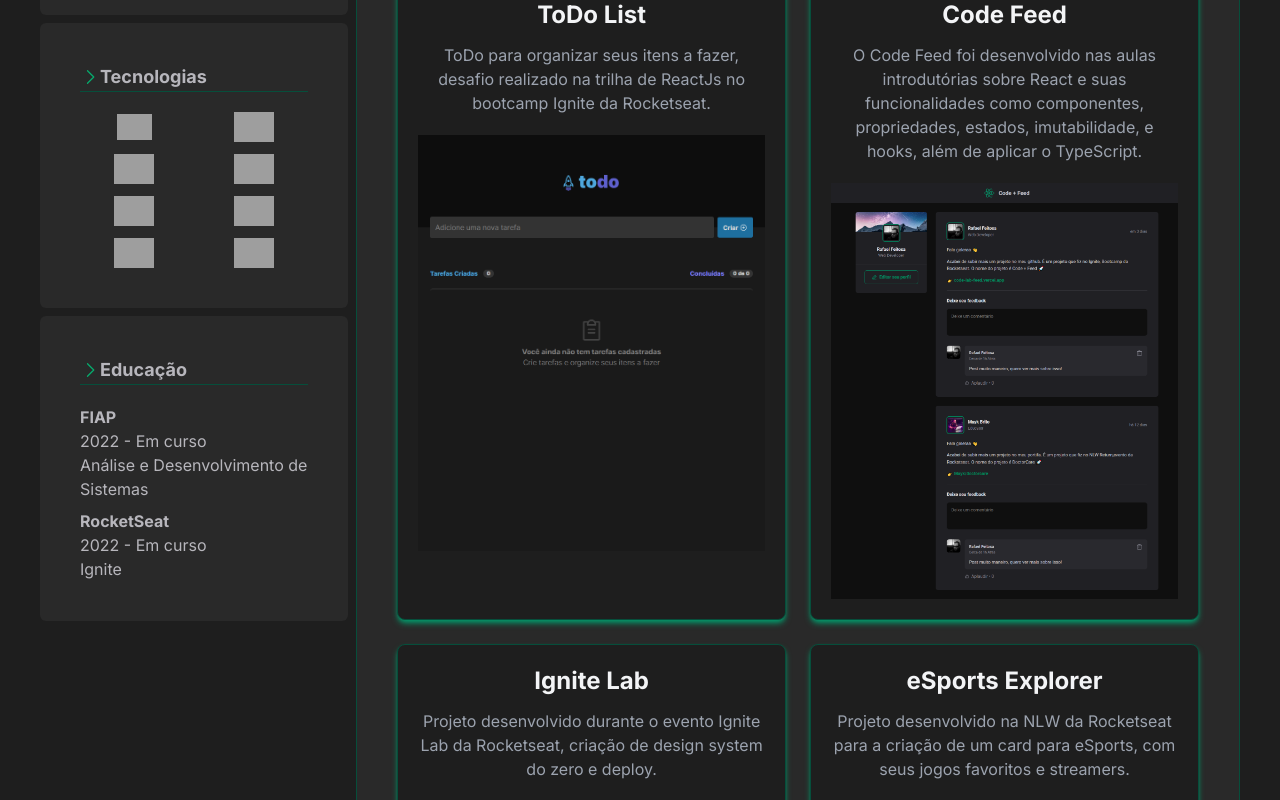
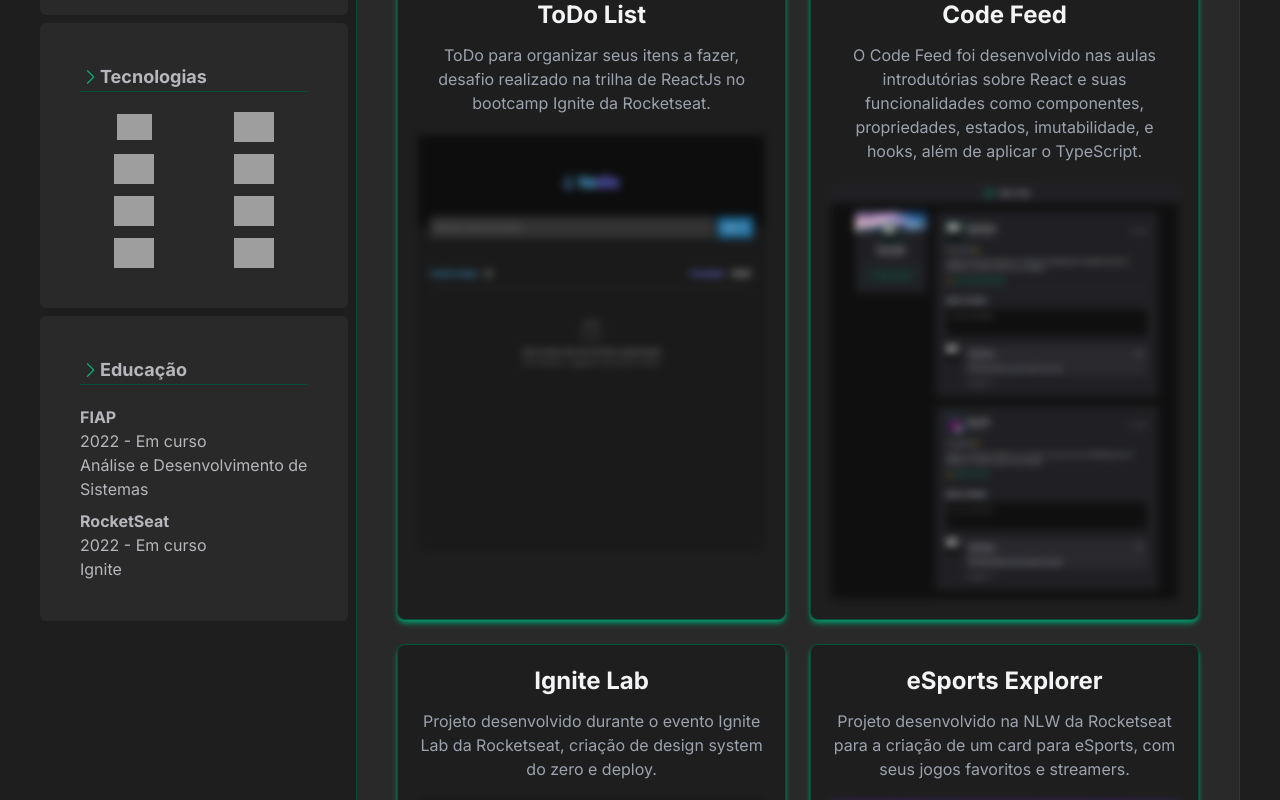
Before and after one commit to Rafeso/Portfolio, a React (Vite) app: page / in a window 1280 px wide. Shown: the part 540-1340 px from the top of the page. Built offline with nearby package versions, Linux system fonts and the light colour scheme; grey boxes are pictures that could not be loaded.

Commit message:
Adicionando estilização nas imagens

```diff
--- a/src/components/Projects/Index.tsx
+++ b/src/components/Projects/Index.tsx
@@ -51,7 +51,7 @@ export function Project() {
 						</a>
 						<p className="text-gray-400 text-base mb-5">{project.description}</p>
 						<a href={project.repoUrl}>
-							<img className="flex items-center justify-center overflow-hidden h-[26rem] w-full object-cover object-center" src={`/projects/${project.photo}`} />
+							<img className="flex items-center justify-center overflow-hidden h-[26rem] w-full object-cover object-center blur-sm contrast-100 hover:blur-0 hover:scale-[1.02] transition ease-in-out hover:shadow-md hover:shadow-emerald-500/50" src={`/projects/${project.photo}`} />
 						</a>
 					</div>
 				))}
```
